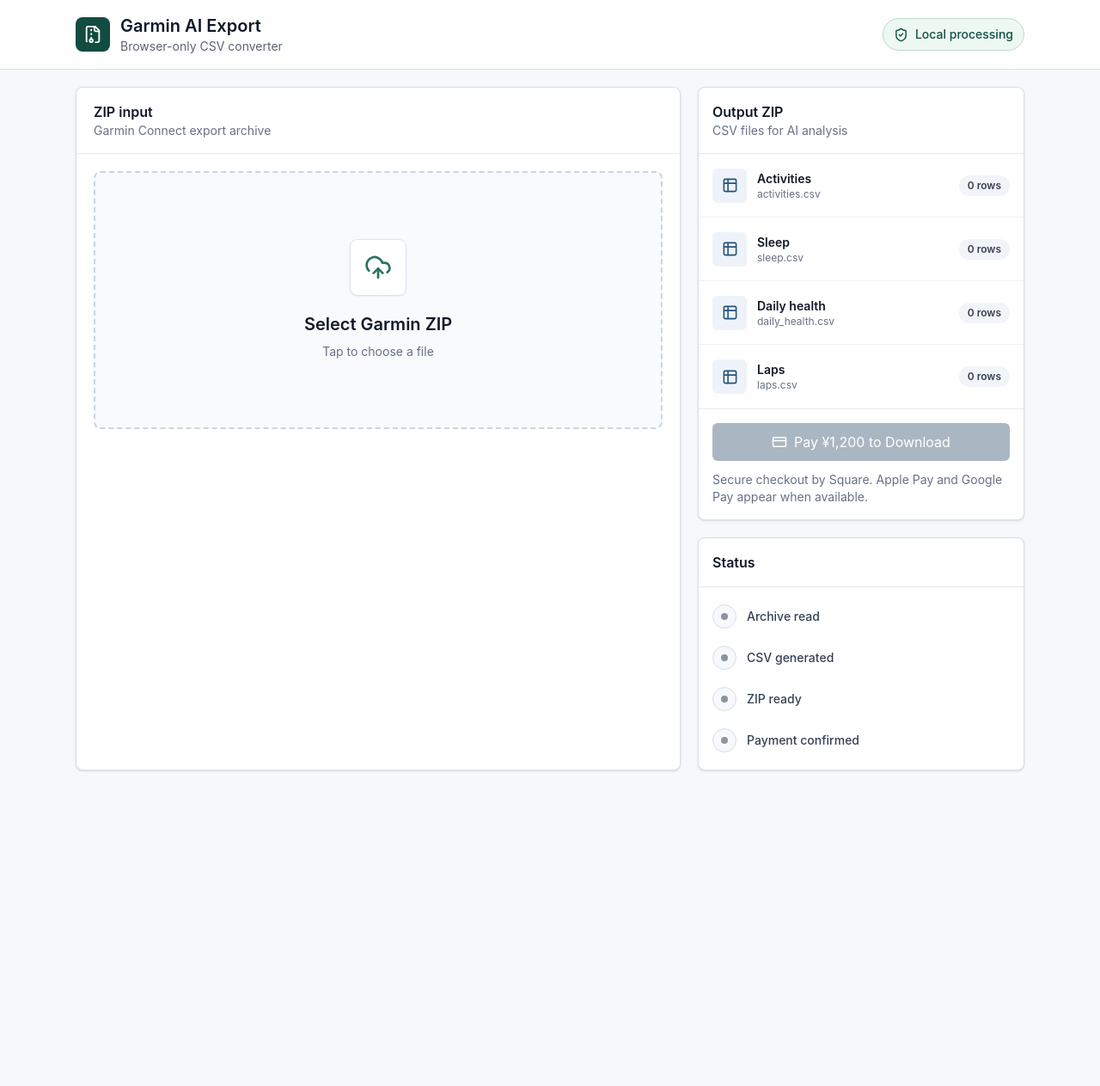
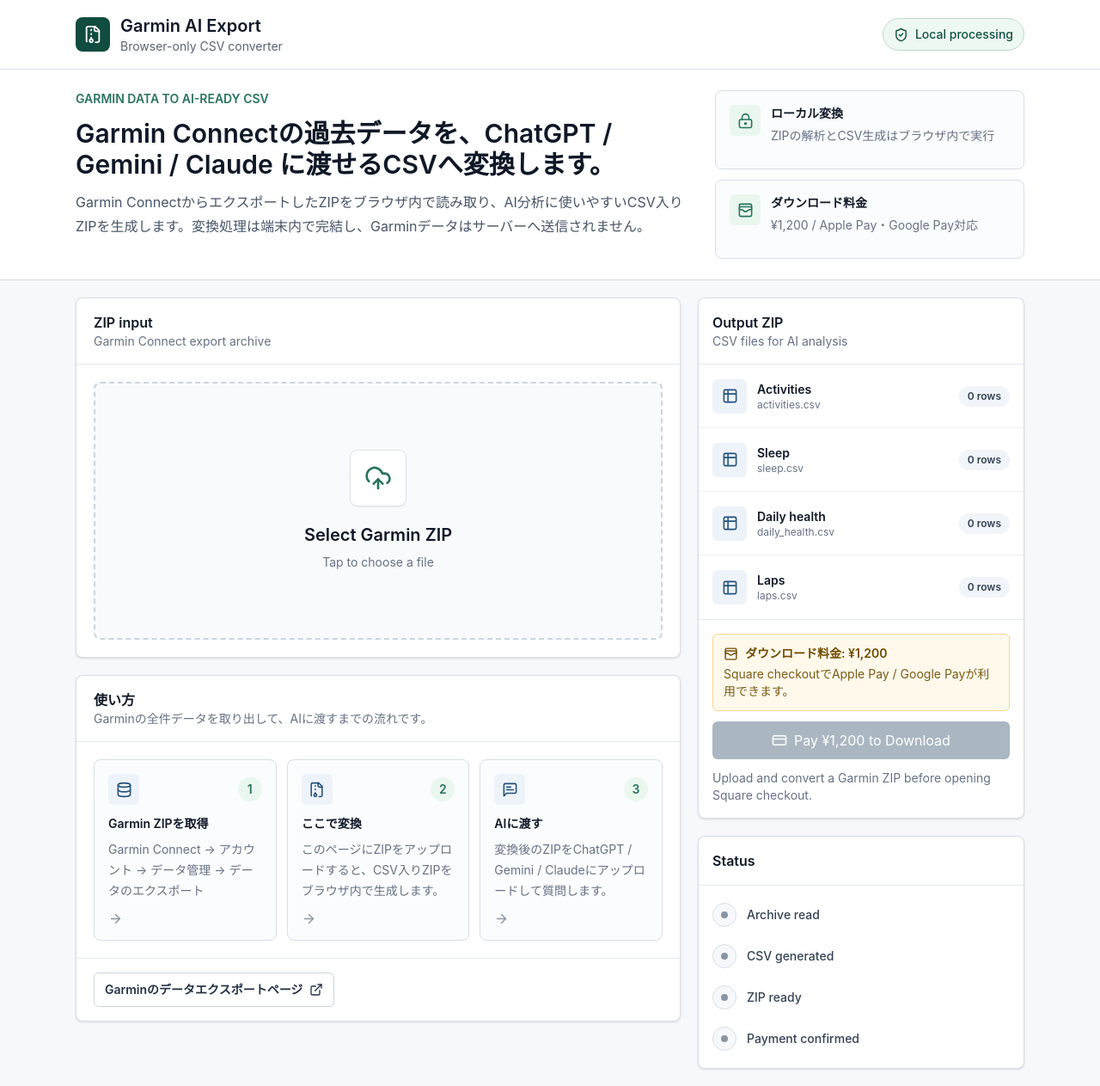
Before and after one commit to bokuno-studio/garmin-ai-export, a Next.js app: page / in a window 1280 px wide. Shown: the whole page at 86% size. Before the commit the page ends 916 px from the top, so only its background shows below. Built offline with nearby package versions, Linux system fonts and the light colour scheme.

Commit message:
Add landing guidance

```diff
--- a/src/app/layout.tsx
+++ b/src/app/layout.tsx
@@ -3,7 +3,7 @@
 
 export const metadata: Metadata = {
   title: "Garmin AI Export",
-  description: "Convert Garmin Connect exports into AI-ready CSV files.",
+  description: "Garmin Connect exports into AI-ready CSV files.",
 };
 
 export const viewport: Viewport = {
@@ -18,7 +18,7 @@
   children: React.ReactNode;
 }>) {
   return (
-    <html lang="en">
+    <html lang="ja">
       <body>{children}</body>
     </html>
   );
--- a/src/app/page.tsx
+++ b/src/app/page.tsx
@@ -2,17 +2,23 @@
 
 import {
   AlertCircle,
+  ArrowRight,
   CheckCircle2,
   CreditCard,
+  Database,
   Download,
+  ExternalLink,
   FileArchive,
   Loader2,
+  LockKeyhole,
+  MessageSquareText,
   RefreshCcw,
   ShieldCheck,
   Table2,
   UploadCloud,
+  WalletCards,
 } from "lucide-react";
-import { useEffect, useRef, useState } from "react";
+import { useEffect, useRef, useState, type ReactNode } from "react";
 import {
   abortConversion,
   convertGarminExport,
@@ -264,7 +270,37 @@
         </div>
       </header>
 
+      <section className="border-b border-[#d8dee8] bg-white">
+        <div className="mx-auto grid w-full max-w-6xl gap-5 px-4 py-6 sm:px-6 lg:grid-cols-[minmax(0,1fr)_360px]">
+          <div className="space-y-3">
+            <p className="text-sm font-semibold uppercase tracking-normal text-[#28735f]">
+              Garmin data to AI-ready CSV
+            </p>
+            <h2 className="max-w-3xl text-2xl font-semibold tracking-normal text-[#101827] sm:text-3xl">
+              Garmin Connectの過去データを、ChatGPT / Gemini / Claude に渡せるCSVへ変換します。
+            </h2>
+            <p className="max-w-3xl text-base leading-7 text-[#475467]">
+              Garmin ConnectからエクスポートしたZIPをブラウザ内で読み取り、AI分析に使いやすいCSV入りZIPを生成します。変換処理は端末内で完結し、Garminデータはサーバーへ送信されません。
+            </p>
+          </div>
+
+          <div className="grid gap-3 sm:grid-cols-2 lg:grid-cols-1">
+            <HeroFact
+              icon={<LockKeyhole aria-hidden="true" size={19} />}
+              label="ローカル変換"
+              value="ZIPの解析とCSV生成はブラウザ内で実行"
+            />
+            <HeroFact
+              icon={<WalletCards aria-hidden="true" size={19} />}
+              label="ダウンロード料金"
+              value="¥1,200 / Apple Pay・Google Pay対応"
+            />
+          </div>
+        </div>
+      </section>
+
       <div className="mx-auto grid w-full max-w-6xl gap-5 px-4 py-5 sm:px-6 lg:grid-cols-[minmax(0,1.2fr)_380px]">
+        <div className="space-y-5">
           <section className="rounded-lg border border-[#d8dee8] bg-white shadow-sm">
             <div className="border-b border-[#e4e8ef] px-4 py-4 sm:px-5">
               <div className="flex items-center justify-between gap-3">
@@ -387,6 +423,47 @@
             </div>
           </section>
 
+          <section className="rounded-lg border border-[#d8dee8] bg-white shadow-sm">
+            <div className="border-b border-[#e4e8ef] px-4 py-4 sm:px-5">
+              <h2 className="text-base font-semibold">使い方</h2>
+              <p className="text-sm text-[#667085]">
+                Garminの全件データを取り出して、AIに渡すまでの流れです。
+              </p>
+            </div>
+            <div className="grid gap-3 p-4 sm:p-5 md:grid-cols-3">
+              <GuideStep
+                detail="Garmin Connect → アカウント → データ管理 → データのエクスポート"
+                icon={<Database aria-hidden="true" size={19} />}
+                label="Garmin ZIPを取得"
+                step="1"
+              />
+              <GuideStep
+                detail="このページにZIPをアップロードすると、CSV入りZIPをブラウザ内で生成します。"
+                icon={<FileArchive aria-hidden="true" size={19} />}
+                label="ここで変換"
+                step="2"
+              />
+              <GuideStep
+                detail="変換後のZIPをChatGPT / Gemini / Claudeにアップロードして質問します。"
+                icon={<MessageSquareText aria-hidden="true" size={19} />}
+                label="AIに渡す"
+                step="3"
+              />
+            </div>
+            <div className="border-t border-[#e4e8ef] px-4 py-4 sm:px-5">
+              <a
+                className="inline-flex min-h-10 items-center gap-2 rounded-md border border-[#ccd4df] bg-white px-3 text-sm font-semibold text-[#243044] transition hover:bg-[#f1f4f8]"
+                href="https://www.garmin.com/ja-JP/account/datamanagement/exportdata/"
+                rel="noreferrer"
+                target="_blank"
+              >
+                Garminのデータエクスポートページ
+                <ExternalLink aria-hidden="true" size={16} />
+              </a>
+            </div>
+          </section>
+        </div>
+
         <aside className="space-y-5">
           <section className="rounded-lg border border-[#d8dee8] bg-white shadow-sm">
             <div className="border-b border-[#e4e8ef] px-4 py-4">
@@ -422,6 +499,15 @@
               )}
             </div>
             <div className="border-t border-[#e4e8ef] p-4">
+              <div className="mb-3 rounded-md border border-[#f6d58f] bg-[#fff9eb] p-3">
+                <div className="flex items-center gap-2 text-sm font-semibold text-[#6f4b00]">
+                  <WalletCards aria-hidden="true" size={17} />
+                  ダウンロード料金: ¥1,200
+                </div>
+                <p className="mt-1 text-sm text-[#7a5a16]">
+                  Square checkoutでApple Pay / Google Payが利用できます。
+                </p>
+              </div>
               {canDownload ? (
                 <button
                   className="inline-flex min-h-11 w-full items-center justify-center gap-2 rounded-md bg-[#28735f] px-4 text-sm font-semibold text-white transition hover:bg-[#1f614f] disabled:cursor-not-allowed disabled:bg-[#aab7c2]"
@@ -461,7 +547,7 @@
                 <p className="mt-3 text-sm text-[#667085]">
                   {canDownload
                     ? "Payment confirmed. Download is unlocked."
-                    : "Secure checkout by Square. Apple Pay and Google Pay appear when available."}
+                    : "Upload and convert a Garmin ZIP before opening Square checkout."}
                 </p>
               )}
             </div>
@@ -544,6 +630,62 @@
   );
 }
 
+function HeroFact({
+  icon,
+  label,
+  value,
+}: {
+  icon: ReactNode;
+  label: string;
+  value: string;
+}) {
+  return (
+    <div className="flex min-h-[92px] items-start gap-3 rounded-lg border border-[#d8dee8] bg-[#fbfcfe] p-4">
+      <div className="flex h-9 w-9 shrink-0 items-center justify-center rounded-md bg-[#eaf7ef] text-[#28735f]">
+        {icon}
+      </div>
+      <div className="min-w-0">
+        <p className="text-sm font-semibold text-[#101827]">{label}</p>
+        <p className="mt-1 text-sm leading-6 text-[#667085]">{value}</p>
+      </div>
+    </div>
+  );
+}
+
+function GuideStep({
+  detail,
+  icon,
+  label,
+  step,
+}: {
+  detail: string;
+  icon: ReactNode;
+  label: string;
+  step: string;
+}) {
+  return (
+    <div className="flex min-h-[176px] flex-col gap-3 rounded-lg border border-[#d8dee8] bg-[#fbfcfe] p-4">
+      <div className="flex items-center justify-between gap-3">
+        <div className="flex h-9 w-9 items-center justify-center rounded-md bg-[#eef3fa] text-[#24527a]">
+          {icon}
+        </div>
+        <div className="flex h-7 w-7 items-center justify-center rounded-full bg-[#eaf7ef] text-sm font-semibold text-[#28735f]">
+          {step}
+        </div>
+      </div>
+      <div>
+        <h3 className="text-sm font-semibold text-[#101827]">{label}</h3>
+        <p className="mt-2 text-sm leading-6 text-[#667085]">{detail}</p>
+      </div>
+      <ArrowRight
+        aria-hidden="true"
+        className="mt-auto text-[#8b95a1]"
+        size={17}
+      />
+    </div>
+  );
+}
+
 function formatBytes(bytes: number): string {
   if (bytes === 0) {
     return "0 B";
```
Lines whose indentation alone changed are shown as unchanged.
